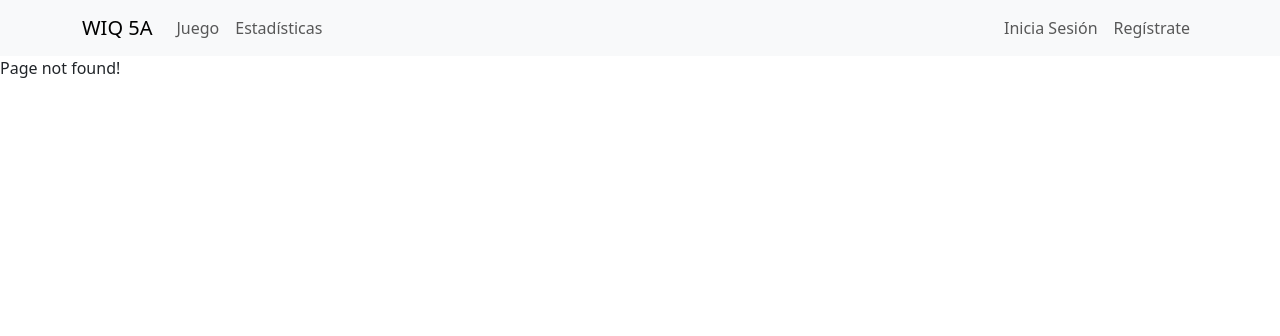
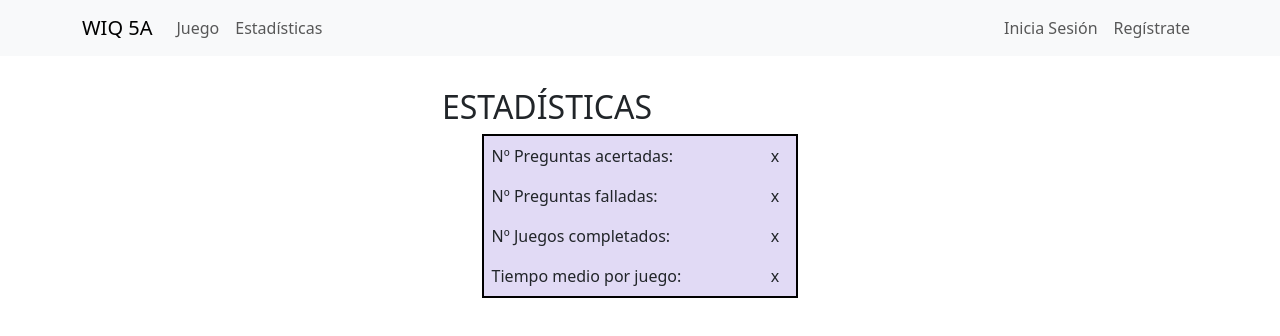
Before and after one commit to Arquisoft/wiq_es05a, a React (Create React App) app in the folder webapp/: page /stats in a window 1280 px wide. Before the commit this address had no page. Shown: the top 336 px of the page. Built offline with nearby package versions, Linux system fonts and the light colour scheme; the HTML template or start-up script is replaced by a standard one.

Commit message:
Primera versión de la página Estadísticas

```diff
--- a/webapp/src/App.js
+++ b/webapp/src/App.js
@@ -5,10 +5,17 @@ import Layout from './components/Pages/Layout';
 import Home from './components/Pages/Home';
 import Login from './components/Login';
 import Juego from './components/Pages/Juego';
+import Estadisticas from './components/Pages/Estadisticas';
 import NotFound from './components/Pages/NotFound';
+import { Navigate } from 'react-router-dom';
 
 function App() {
   const [isLogged, setIsLogged] = useState(true);
+
+//Si intenta acceder a una ruta privada (en este caso Estadistica) se le redirigira al login
+function PrivateRoute({ element, ...props }) {
+  return isLogged ? element : <Navigate to="/login" />;
+ }
 
   return (
     <>
@@ -21,6 +28,11 @@ function App() {
         <Route path="*" element={<NotFound />} />
         <Route path="/register" element={<AddUser/>}/>
 
+        <Route
+            path="/stats"
+            element={<PrivateRoute element={<Estadisticas />} />}
+        />
+
       </Routes>
       </Router>
     </>
--- /dev/null
+++ b/webapp/src/components/Estilos/estadisticas.css
@@ -0,0 +1,17 @@
+h2 {
+  margin-bottom: 20px; /* Espacio entre h2 y tabla */
+}
+
+table {
+    border-collapse: collapse;
+    width: 80%;
+    background-color:rgb(225, 218, 245);
+    border: 2px solid black; /* Borde alrededor de la tabla */
+    margin: 0 auto;
+  }
+
+  th, td, tr {
+    padding: 8px;
+    text-align: left;
+    border-bottom: 2px solid black; /* Borde entre las filas */
+  }
--- /dev/null
+++ b/webapp/src/components/Pages/Estadisticas.js
@@ -0,0 +1,37 @@
+// src/components/Login.js
+import React, { useState } from 'react';
+import { Container, Typography, TextField, Button, Snackbar } from '@mui/material';
+import '../Estilos/estadisticas.css';
+
+const Juego = ({isLogged}) => {
+
+
+  return (
+    <Container component="main" maxWidth="xs" sx={{ marginTop: 4 }}>
+        <h2>ESTADÍSTICAS</h2>
+        <table>
+            <tbody>
+                <tr>
+                    <td>Nº Preguntas acertadas: </td>
+                    <td> x </td>
+                </tr>
+                <tr>
+                    <td>Nº Preguntas falladas: </td>
+                    <td> x </td>
+                </tr>
+                <tr>
+                    <td>Nº Juegos completados: </td>
+                    <td> x </td>
+                </tr>
+                <tr>
+                    <td>Tiempo medio por juego: </td>
+                    <td> x </td>
+                </tr>
+            </tbody>
+    </table>
+
+    </Container>
+  );
+};
+
+export default Juego;
```
